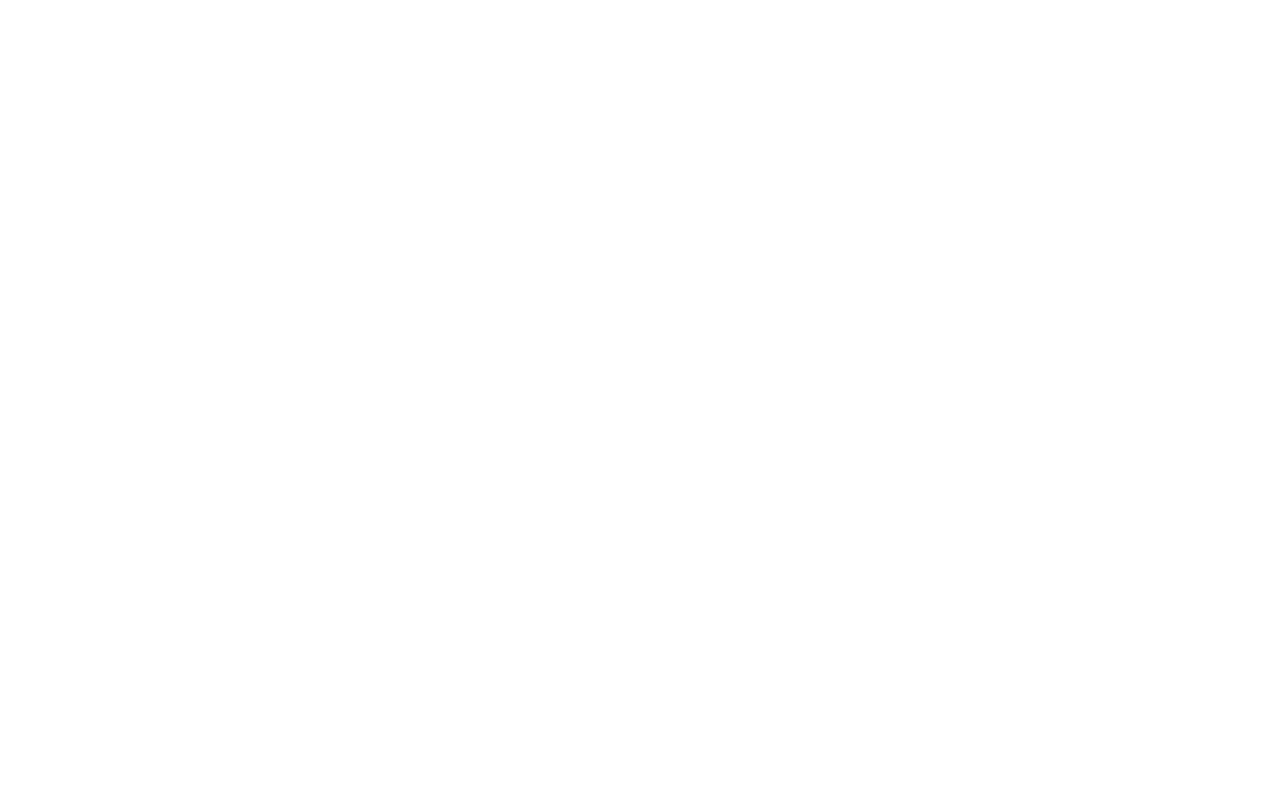
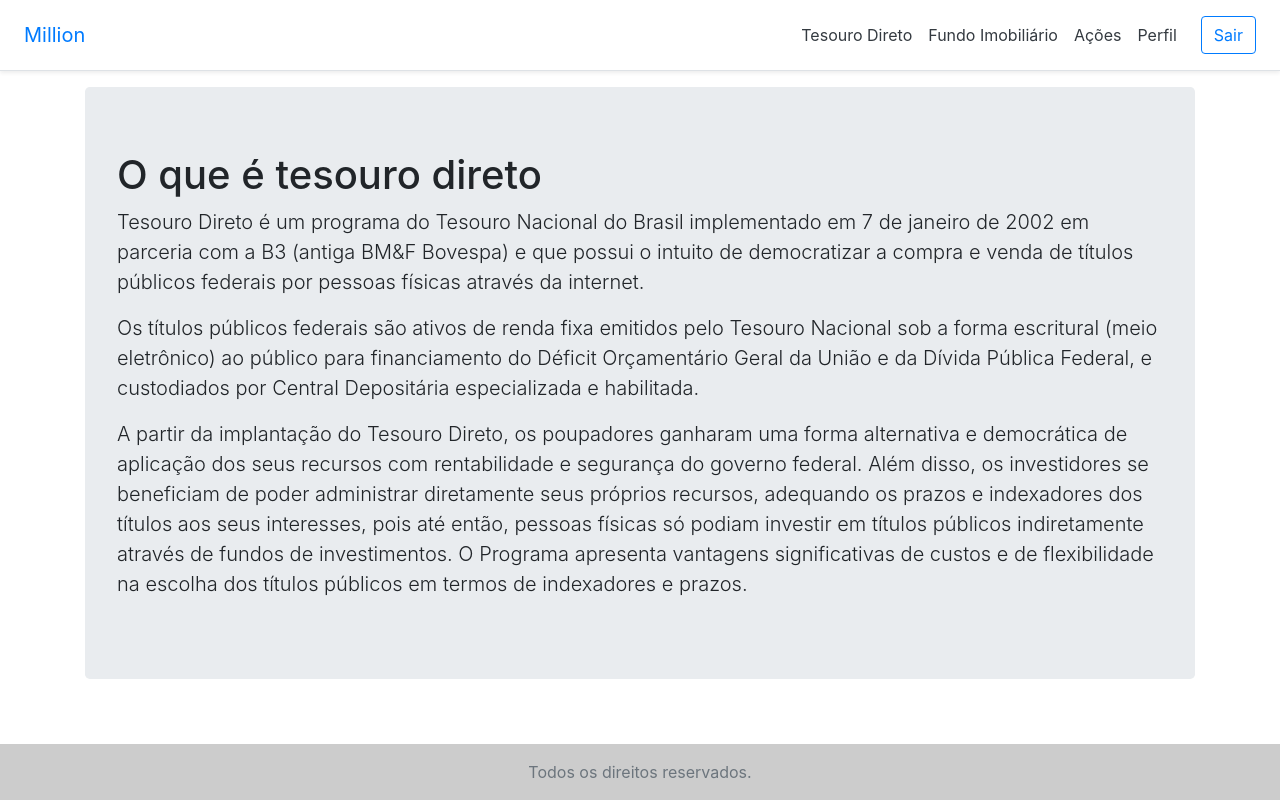
Before and after one commit to torneseumprogramador/angular-million, an Angular app: page /tesouro in a window 1280 px wide. Before the commit this address led to /. Built offline with nearby package versions, Linux system fonts and the light colour scheme.

Commit message:
Pagina não encontrado e pagina de tesouro direto

```diff
--- a/src/app/app-routing.module.ts
+++ b/src/app/app-routing.module.ts
@@ -3,11 +3,15 @@
 
 import { LoginComponent } from './view/login/login.component';
 import { HomeComponent } from './view/home/home.component';
+import { TesouroHomeComponent } from './view/tesouro-home/tesouro-home.component';
+import { NaoEncontradoComponent } from './view/nao-encontrado/nao-encontrado.component';
 
 
 const routes: Routes = [
 { path : '', component: LoginComponent },
-{ path : 'home', component: HomeComponent }
+{ path : 'home', component: HomeComponent },
+{ path : 'tesouro', component: TesouroHomeComponent },
+{ path : '**', component: NaoEncontradoComponent }
 ];
 
 @NgModule({
--- /dev/null
+++ b/src/app/view/nao-encontrado/nao-encontrado.component.html
@@ -0,0 +1,10 @@
+<app-header></app-header>
+<main role="main" class="container">
+  <div class="jumbotron">
+    <h1>Ops 404</h1>
+    <p class="lead">
+      A página que você procura não foi encontrada!
+    </p>
+  </div>
+</main>
+<app-footer></app-footer>
--- /dev/null
+++ b/src/app/view/nao-encontrado/nao-encontrado.component.ts
@@ -0,0 +1,15 @@
+import { Component, OnInit } from '@angular/core';
+
+@Component({
+  selector: 'app-nao-encontrado',
+  templateUrl: './nao-encontrado.component.html',
+  styleUrls: ['./nao-encontrado.component.css']
+})
+export class NaoEncontradoComponent implements OnInit {
+
+  constructor() { }
+
+  ngOnInit(): void {
+  }
+
+}
--- /dev/null
+++ b/src/app/view/tesouro-home/tesouro-home.component.html
@@ -0,0 +1,16 @@
+<app-header></app-header>
+<main role="main" class="container">
+  <div class="jumbotron">
+    <h1>O que é tesouro direto</h1>
+    <p class="lead">
+      Tesouro Direto é um programa do Tesouro Nacional do Brasil implementado em 7 de janeiro de 2002 em parceria com a B3 (antiga BM&F Bovespa) e que possui o intuito de democratizar a compra e venda de títulos públicos federais por pessoas físicas através da internet.
+    </p>
+    <p class="lead">
+      Os títulos públicos federais são ativos de renda fixa emitidos pelo Tesouro Nacional sob a forma escritural (meio eletrônico) ao público para financiamento do Déficit Orçamentário Geral da União e da Dívida Pública Federal, e custodiados por Central Depositária especializada e habilitada.
+    </p>
+    <p class="lead">
+      A partir da implantação do Tesouro Direto, os poupadores ganharam uma forma alternativa e democrática de aplicação dos seus recursos com rentabilidade e segurança do governo federal. Além disso, os investidores se beneficiam de poder administrar diretamente seus próprios recursos, adequando os prazos e indexadores dos títulos aos seus interesses, pois até então, pessoas físicas só podiam investir em títulos públicos indiretamente através de fundos de investimentos. O Programa apresenta vantagens significativas de custos e de flexibilidade na escolha dos títulos públicos em termos de indexadores e prazos.
+    </p>
+  </div>
+</main>
+<app-footer></app-footer>
--- /dev/null
+++ b/src/app/view/tesouro-home/tesouro-home.component.ts
@@ -0,0 +1,15 @@
+import { Component, OnInit } from '@angular/core';
+
+@Component({
+  selector: 'app-tesouro-home',
+  templateUrl: './tesouro-home.component.html',
+  styleUrls: ['./tesouro-home.component.css']
+})
+export class TesouroHomeComponent implements OnInit {
+
+  constructor() { }
+
+  ngOnInit(): void {
+  }
+
+}
```
Also changed, not shown: src/app/app.module.ts (+5 -2 lines), src/app/view/nao-encontrado/nao-encontrado.component.css (added), src/app/view/tesouro-home/tesouro-home.component.css (added), 2 other files (tests, documents, lock files or other folders).
